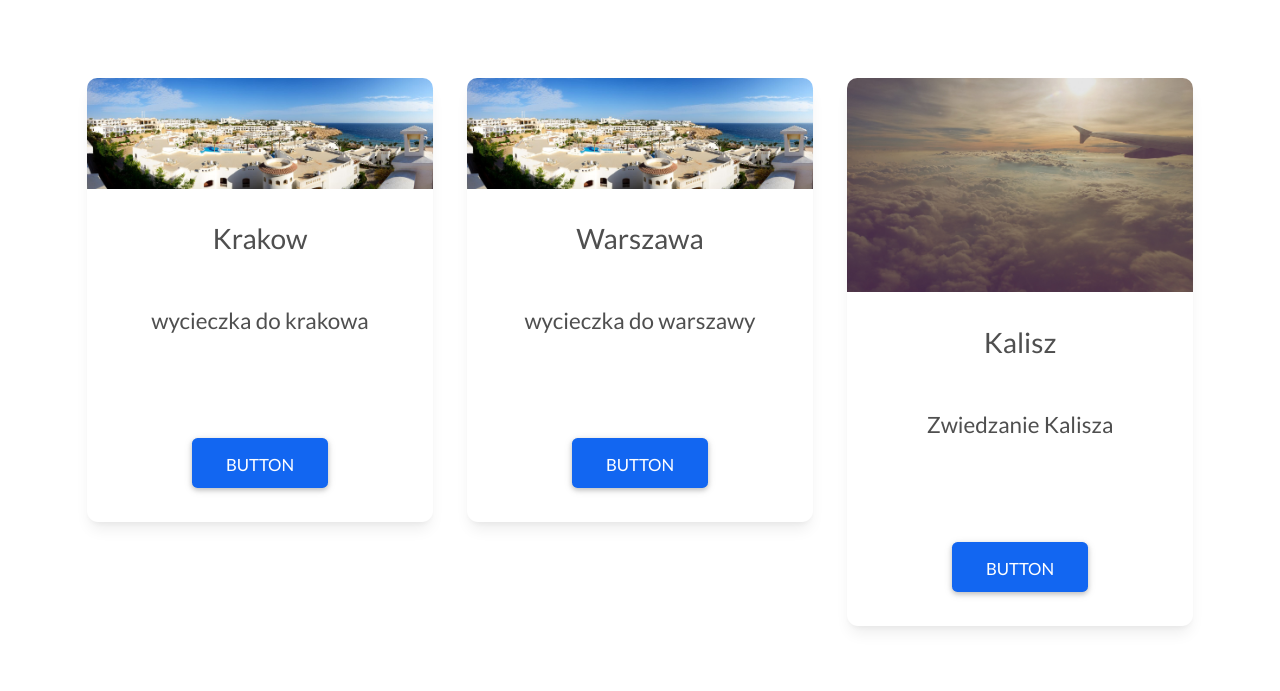
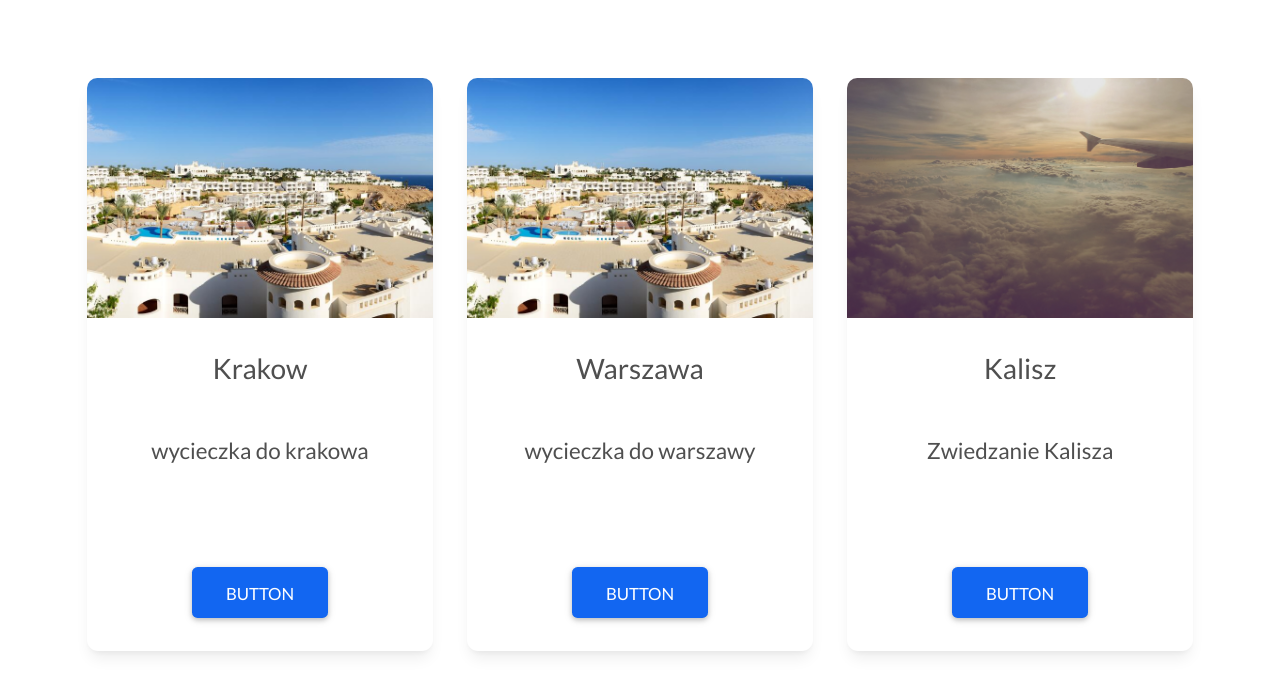
Before and after one commit to Skiperpol/aktravel, a Django app: page / in a window 1280 px wide. Shown: the part 858-1549 px from the top of the page. Run offline with Django 3.2, Linux system fonts and the light colour scheme; data comes from the database, SQL or seed files in the repository.

Commit message:
first commit

```diff
--- a/aktravel/main/static/main/style.css
+++ b/aktravel/main/static/main/style.css
@@ -108,6 +108,12 @@ nav.stroke ul li a:not(#not):hover:after {
 .navbar-toggler-icon {
         background-image: url("https://upload.wikimedia.org/wikipedia/commons/thumb/b/b2/Hamburger_icon.svg/1024px-Hamburger_icon.svg.png") !important;
 }
+
+.card-img-top {
+    height: 30vh;
+    width: auto;
+    object-fit: cover;
+}
 /* CUSTOMOWY SCROLLBAR */
     /* width */
     ::-webkit-scrollbar {
```
